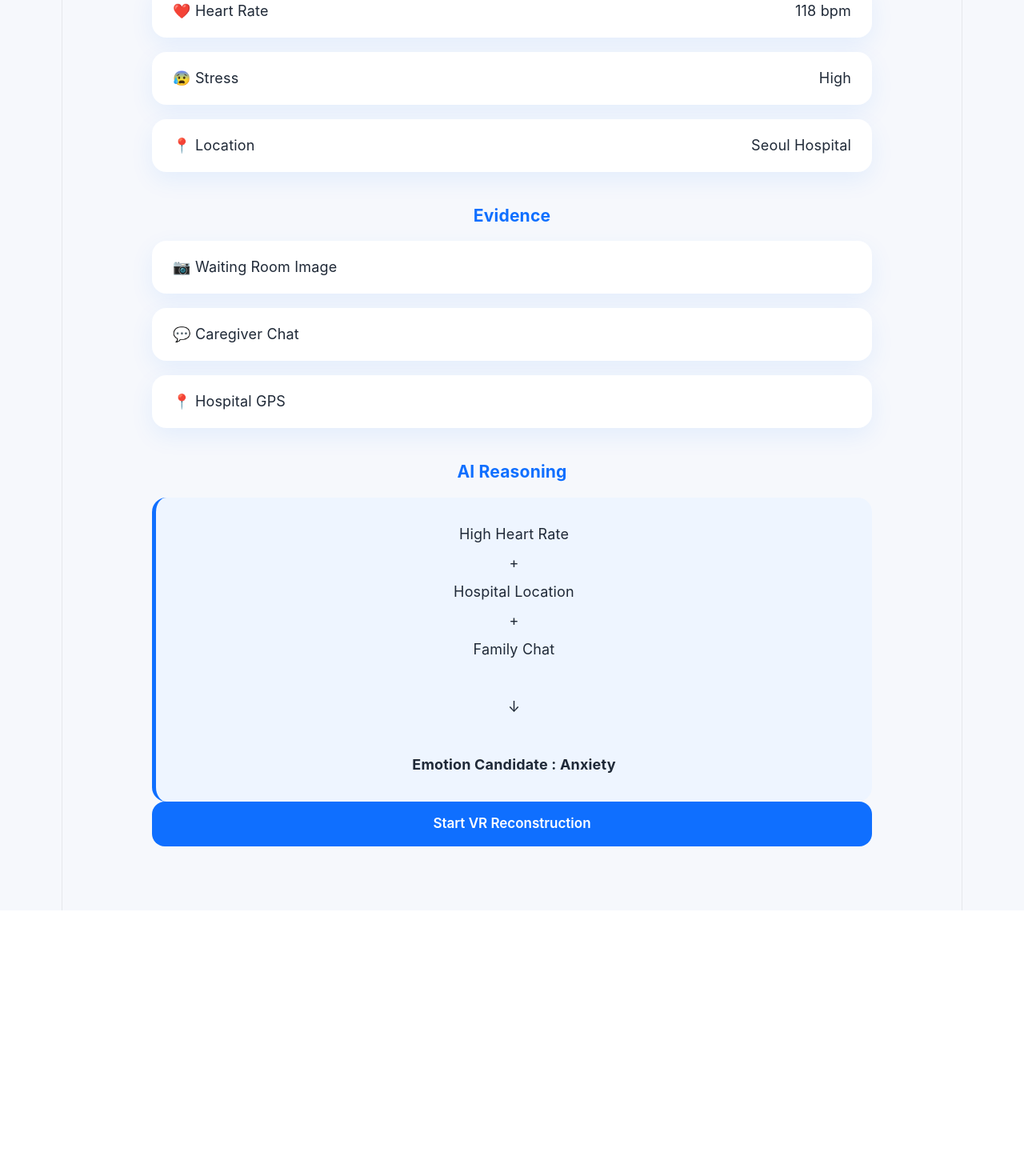
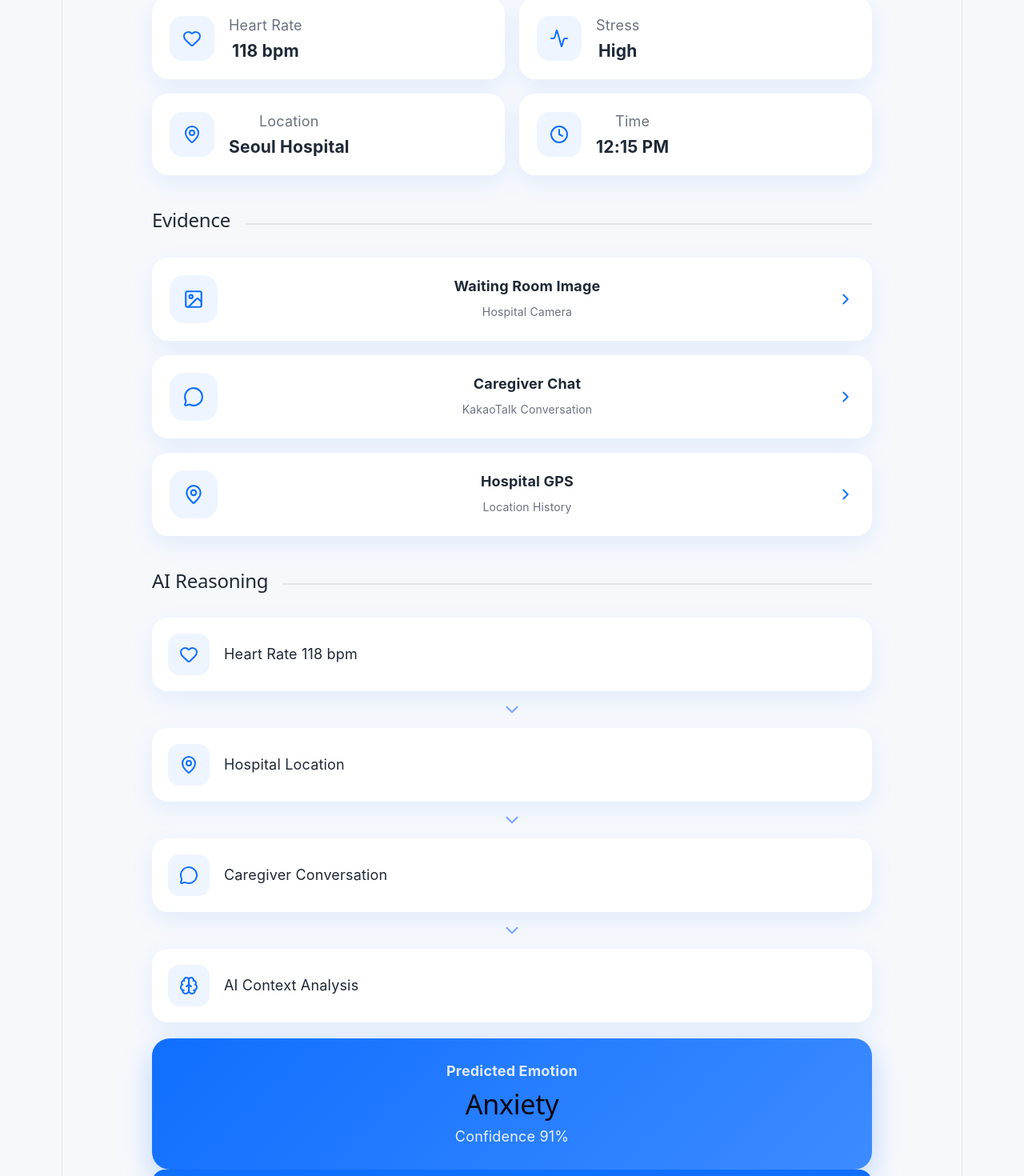
Before and after one commit to rlakdus/yology, a React (Vite) app in the folder frontend/: page /reconstruction in a window 1280 px wide. Shown: the part 800-2270 px from the top of the page at 80% size. Before the commit the page ends 1938 px from the top, so only its background shows below. Built offline with nearby package versions, Linux system fonts and the light colour scheme.

Commit message:
feat: improve reconstruction UI components

```diff
--- /dev/null
+++ b/frontend/src/components/EvidenceCard.tsx
@@ -0,0 +1,35 @@
+import { ChevronRight } from "lucide-react";
+import "../styles/evidenceCard.css";
+
+interface EvidenceCardProps {
+  icon: React.ReactNode;
+  title: string;
+  subtitle: string;
+}
+
+const EvidenceCard = ({
+  icon,
+  title,
+  subtitle,
+}: EvidenceCardProps) => {
+  return (
+    <div className="evidence-card">
+
+      <div className="evidence-icon">
+        {icon}
+      </div>
+
+      <div className="evidence-content">
+        <h3>{title}</h3>
+        <p>{subtitle}</p>
+      </div>
+
+      <div className="evidence-arrow">
+        <ChevronRight size={22} />
+      </div>
+
+    </div>
+  );
+};
+
+export default EvidenceCard;
--- /dev/null
+++ b/frontend/src/components/ReasoningFlow.tsx
@@ -0,0 +1,57 @@
+import "../styles/reasoningFlow.css";
+import { ChevronDown } from "lucide-react";
+
+interface Step {
+  icon: React.ReactNode;
+  title: string;
+}
+
+interface ReasoningFlowProps {
+  steps: Step[];
+  result: string;
+}
+
+const ReasoningFlow = ({
+  steps,
+  result,
+}: ReasoningFlowProps) => {
+  return (
+    <div className="reasoning-flow">
+
+      {steps.map((step, index) => (
+        <div key={index}>
+
+          <div className="flow-card">
+
+            <div className="flow-icon">
+              {step.icon}
+            </div>
+
+            <span>{step.title}</span>
+
+          </div>
+
+          {index !== steps.length - 1 && (
+            <div className="flow-arrow">
+              <ChevronDown size={26} />
+            </div>
+          )}
+
+        </div>
+      ))}
+
+      <div className="flow-result">
+
+        <h4>Predicted Emotion</h4>
+
+        <h2>{result}</h2>
+
+        <p>Confidence 91%</p>
+
+      </div>
+
+    </div>
+  );
+};
+
+export default ReasoningFlow;
--- /dev/null
+++ b/frontend/src/components/SectionTitle.tsx
@@ -0,0 +1,23 @@
+import "../styles/sectionTitle.css";
+
+interface Props{
+    title:string;
+}
+
+const SectionTitle = ({title}:Props)=>{
+
+    return(
+
+        <div className="section-title">
+
+            <h2>{title}</h2>
+
+            <div className="section-line"/>
+
+        </div>
+
+    );
+
+};
+
+export default SectionTitle;
--- /dev/null
+++ b/frontend/src/components/SensorCard.tsx
@@ -0,0 +1,51 @@
+import "../styles/sensorCard.css";
+
+interface SensorCardProps{
+
+    icon: React.ReactNode;
+
+    title:string;
+
+    value:string;
+
+}
+
+const SensorCard = ({
+    icon,
+    title,
+    value,
+}:SensorCardProps)=>{
+
+    return(
+
+        <div className="sensor-card">
+
+            <div className="sensor-icon">
+
+                {icon}
+
+            </div>
+
+            <div>
+
+                <p className="sensor-title">
+
+                    {title}
+
+                </p>
+
+                <h3>
+
+                    {value}
+
+                </h3>
+
+            </div>
+
+        </div>
+
+    );
+
+};
+
+export default SensorCard;
--- a/frontend/src/pages/Reconstruction.tsx
+++ b/frontend/src/pages/Reconstruction.tsx
@@ -1,5 +1,20 @@
 import Header from "../components/Header";
+import SectionTitle from "../components/SectionTitle";
+import SensorCard from "../components/SensorCard";
+import EvidenceCard from "../components/EvidenceCard";
+import ReasoningFlow from "../components/ReasoningFlow";
+
 import "../styles/reconstruction.css";
+
+import {
+  Heart,
+  Activity,
+  MapPin,
+  Clock,
+  Image,
+  MessageCircle,
+  Brain,
+} from "lucide-react";
 
 const Reconstruction = () => {
   return (
@@ -14,7 +29,7 @@ const Reconstruction = () => {
         <img
           src="https://placehold.co/900x350"
           className="cover-image"
-          alt=""
+          alt="Hospital Visit"
         />
 
         <h2>Hospital Visit</h2>
@@ -23,88 +38,96 @@ const Reconstruction = () => {
           Family Caregiver
         </p>
 
-        <div className="section">
+        {/* Sensor Data */}
 
-          <h3>Sensor Summary</h3>
+        <SectionTitle title="Sensor Data" />
 
-          <div className="info-card">
-            ❤️ Heart Rate
-            <span>118 bpm</span>
-          </div>
+        <div className="sensor-grid">
 
-          <div className="info-card">
-            😰 Stress
-            <span>High</span>
-          </div>
+          <SensorCard
+            icon={<Heart size={24} />}
+            title="Heart Rate"
+            value="118 bpm"
+          />
 
-          <div className="info-card">
-            📍 Location
-            <span>Seoul Hospital</span>
-          </div>
+          <SensorCard
+            icon={<Activity size={24} />}
+            title="Stress"
+            value="High"
+          />
+
+          <SensorCard
+            icon={<MapPin size={24} />}
+            title="Location"
+            value="Seoul Hospital"
+          />
+
+          <SensorCard
+            icon={<Clock size={24} />}
+            title="Time"
+            value="12:15 PM"
+          />
 
         </div>
 
-        <div className="section">
+        {/* Evidence */}
 
-          <h3>Evidence</h3>
+        <SectionTitle title="Evidence" />
 
-          <div className="info-card">
-            📷 Waiting Room Image
-          </div>
+        <EvidenceCard
+          icon={<Image size={26} />}
+          title="Waiting Room Image"
+          subtitle="Hospital Camera"
+        />
 
-          <div className="info-card">
-            💬 Caregiver Chat
-          </div>
+        <EvidenceCard
+          icon={<MessageCircle size={26} />}
+          title="Caregiver Chat"
+          subtitle="KakaoTalk Conversation"
+        />
 
-          <div className="info-card">
-            📍 Hospital GPS
-          </div>
+        <EvidenceCard
+          icon={<MapPin size={26} />}
+          title="Hospital GPS"
+          subtitle="Location History"
+        />
 
-        </div>
+        {/* AI Reasoning */}
 
-        <div className="section">
+        <SectionTitle title="AI Reasoning" />
 
-          <h3>AI Reasoning</h3>
+        <ReasoningFlow
 
-          <div className="reason-box">
+          steps={[
 
-            High Heart Rate
+            {
+              icon: <Heart size={24} />,
+              title: "Heart Rate 118 bpm",
+            },
 
-            <br />
+            {
+              icon: <MapPin size={24} />,
+              title: "Hospital Location",
+            },
 
-            +
+            {
+              icon: <MessageCircle size={24} />,
+              title: "Caregiver Conversation",
+            },
 
-            <br />
+            {
+              icon: <Brain size={24} />,
+              title: "AI Context Analysis",
+            },
 
-            Hospital Location
+          ]}
 
-            <br />
+          result="Anxiety"
 
-            +
-
-            <br />
-
-            Family Chat
-
-            <br /><br />
-
-            ↓
-
-            <br /><br />
-
-            <strong>
-              Emotion Candidate :
-              Anxiety
-            </strong>
-
-          </div>
-
-        </div>
+        />
 
         <button className="primary-btn">
-
           Start VR Reconstruction
-
         </button>
 
       </div>
--- /dev/null
+++ b/frontend/src/styles/evidenceCard.css
@@ -0,0 +1,99 @@
+.evidence-card {
+
+  display: flex;
+
+  align-items: center;
+
+  gap: 22px;
+
+  background: white;
+
+  border-radius: 20px;
+
+  padding: 22px;
+
+  margin-bottom: 18px;
+
+  box-shadow: var(--shadow);
+
+  transition: all 0.25s ease;
+
+  cursor: pointer;
+
+}
+
+.evidence-card:hover {
+
+  transform: translateY(-4px);
+
+  box-shadow: 0 12px 30px rgba(15, 111, 255, 0.15);
+
+  border: 2px solid var(--primary);
+
+}
+
+.evidence-icon {
+
+  width: 60px;
+
+  height: 60px;
+
+  border-radius: 18px;
+
+  display: flex;
+
+  justify-content: center;
+
+  align-items: center;
+
+  background: #eef5ff;
+
+  color: var(--primary);
+
+  flex-shrink: 0;
+
+}
+
+.evidence-content {
+
+  flex: 1;
+
+}
+
+.evidence-content h3 {
+
+  font-size: 18px;
+
+  margin-bottom: 6px;
+
+  color: var(--text);
+
+}
+
+.evidence-content p {
+
+  font-size: 14px;
+
+  color: var(--sub);
+
+}
+
+.evidence-arrow {
+
+  display: flex;
+
+  align-items: center;
+
+  justify-content: center;
+
+  color: var(--primary);
+
+  transition: transform 0.2s ease;
+
+}
+
+.evidence-card:hover .evidence-arrow {
+
+  transform: translateX(4px);
+
+}
--- /dev/null
+++ b/frontend/src/styles/reasoningFlow.css
@@ -0,0 +1,105 @@
+.reasoning-flow{
+
+    margin-top:20px;
+
+}
+
+.flow-card{
+
+    background:white;
+
+    border-radius:20px;
+
+    padding:20px;
+
+    display:flex;
+
+    align-items:center;
+
+    gap:18px;
+
+    box-shadow:var(--shadow);
+
+    transition:.25s;
+
+}
+
+.flow-card:hover{
+
+    transform:translateY(-3px);
+
+    border:2px solid var(--primary);
+
+}
+
+.flow-icon{
+
+    width:52px;
+
+    height:52px;
+
+    display:flex;
+
+    justify-content:center;
+
+    align-items:center;
+
+    border-radius:14px;
+
+    background:#EEF5FF;
+
+    color:var(--primary);
+
+}
+
+.flow-arrow{
+
+    display:flex;
+
+    justify-content:center;
+
+    margin:10px 0;
+
+    color:#7aa7ff;
+
+}
+
+.flow-result{
+
+    margin-top:20px;
+
+    background:linear-gradient(135deg,#0F6FFF,#3D8BFF);
+
+    color:white;
+
+    padding:28px;
+
+    border-radius:22px;
+
+    text-align:center;
+
+    box-shadow:0 12px 35px rgba(15,111,255,.25);
+
+}
+
+.flow-result h4{
+
+    opacity:.85;
+
+    margin-bottom:8px;
+
+}
+
+.flow-result h2{
+
+    font-size:34px;
+
+    margin-bottom:8px;
+
+}
+
+.flow-result p{
+
+    opacity:.9;
+
+}
--- a/frontend/src/styles/reconstruction.css
+++ b/frontend/src/styles/reconstruction.css
@@ -63,3 +63,15 @@
     line-height:2;
 
 }
+
+.sensor-grid{
+
+    display:grid;
+
+    grid-template-columns:repeat(2,1fr);
+
+    gap:18px;
+
+    margin-top:18px;
+
+}
--- /dev/null
+++ b/frontend/src/styles/sectionTitle.css
@@ -0,0 +1,31 @@
+.section-title{
+
+    display:flex;
+
+    align-items:center;
+
+    gap:18px;
+
+    margin:42px 0 24px;
+
+}
+
+.section-title h2{
+
+    font-size:24px;
+
+    color:var(--text);
+
+    white-space:nowrap;
+
+}
+
+.section-line{
+
+    flex:1;
+
+    height:2px;
+
+    background:#E5E7EB;
+
+}
--- /dev/null
+++ b/frontend/src/styles/sensorCard.css
@@ -0,0 +1,55 @@
+.sensor-card{
+
+    display:flex;
+
+    align-items:center;
+
+    gap:18px;
+
+    background:white;
+
+    border-radius:20px;
+
+    padding:22px;
+
+    box-shadow:var(--shadow);
+
+    transition:.25s;
+
+}
+
+.sensor-card:hover{
+
+    transform:translateY(-4px);
+
+    border:2px solid var(--primary);
+
+}
+
+.sensor-icon{
+
+    width:56px;
+
+    height:56px;
+
+    border-radius:16px;
+
+    display:flex;
+
+    justify-content:center;
+
+    align-items:center;
+
+    background:#EEF5FF;
+
+    color:var(--primary);
+
+}
+
+.sensor-title{
+
+    color:var(--sub);
+
+    margin-bottom:6px;
+
+}
```
